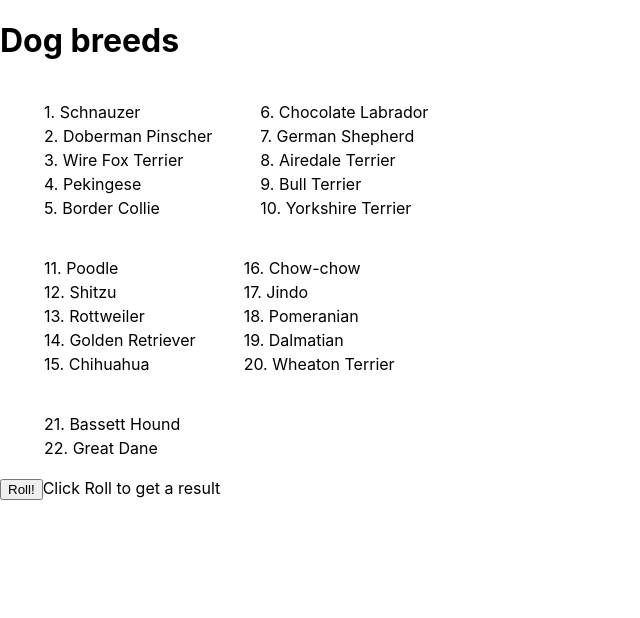
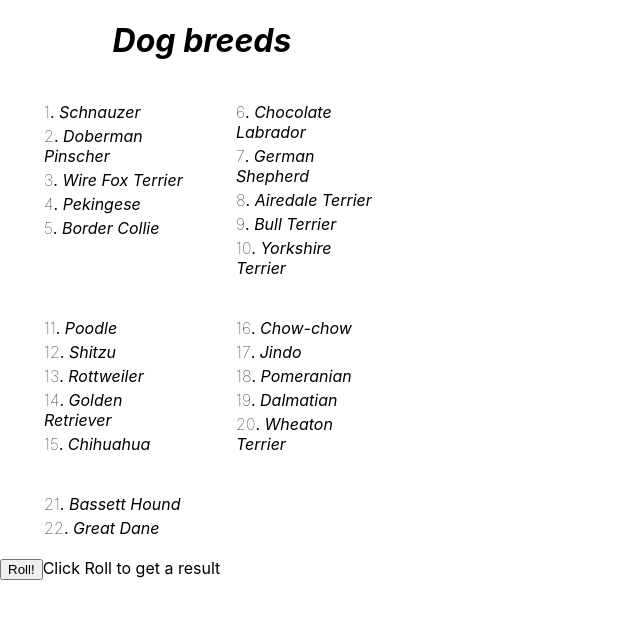
Before and after one commit to jamiekasulis/solo-ttrpg, a React (Create React App) app in the folder client/: page / in a window 1280 px wide. Shown: the top 618 px of the page, without its empty margins (0-640 px from the left). Built offline with nearby package versions, Linux system fonts and the light colour scheme.

Commit message:
Finish basic styling for OracleTable

```diff
--- a/client/src/oracle/oracle/Oracle.tsx
+++ b/client/src/oracle/oracle/Oracle.tsx
@@ -26,7 +26,7 @@ export const Oracle: FC<OracleProps> = ({
     }
 
     return (
-        <div id="root_container">
+        <div id="oracle_root_container">
             <OracleTable title={title} elements={data} />
             <div id='action_container'>
                 <button id='roll_button' onClick={() => rollAndShowResult()}>Roll!</button>
--- a/client/src/oracle/oracleTable/OracleTable.tsx
+++ b/client/src/oracle/oracleTable/OracleTable.tsx
@@ -21,7 +21,7 @@ export const OracleTable: FC<OracleTableProps> = ({
     }
 
     return (
-        <div id='root_container'>
+        <div className='oracle_table_root_container'>
             <h1>{title}</h1>
             <div id='row_container'>
                 {dataTable.map((row, r) =>
@@ -32,7 +32,7 @@ export const OracleTable: FC<OracleTableProps> = ({
                                     {
                                         dataTable[r][c].map((elt, idx) =>
                                             <p>
-                                                {getElementNumberByTablePosition(r, c, idx)}. {dataTable[r][c][idx]}
+                                                <strong className='list_element_number'>{getElementNumberByTablePosition(r, c, idx)}</strong>. <em>{dataTable[r][c][idx]}</em>
                                             </p>
                                         )
                                     }
--- a/client/src/oracle/oracleTable/oracleTable.css
+++ b/client/src/oracle/oracleTable/oracleTable.css
@@ -1,13 +1,42 @@
+.oracle_table_root_container {
+    width: 30%;
+    display: flex;
+    flex-direction: column;
+    align-items: center;
+}
+
+.row_container {
+    overflow-y: scroll;
+    height: 300px;
+}
+
 .table_row {
     display: flex;
     flex-direction: row;
+    justify-content: space-between;
+
 }
 
 .table_col {
     display: flex;
     flex-direction: column;
+    width: 50%;
 }
 
 .table_col ul p {
     margin: 4px;
 }
+
+h1 {
+    padding-left: 20px;
+    font-style: italic;
+}
+
+.ul {
+    margin: 0px;
+    padding: 0px;
+}
+
+.list_element_number {
+    font-weight: 100;
+}
```
